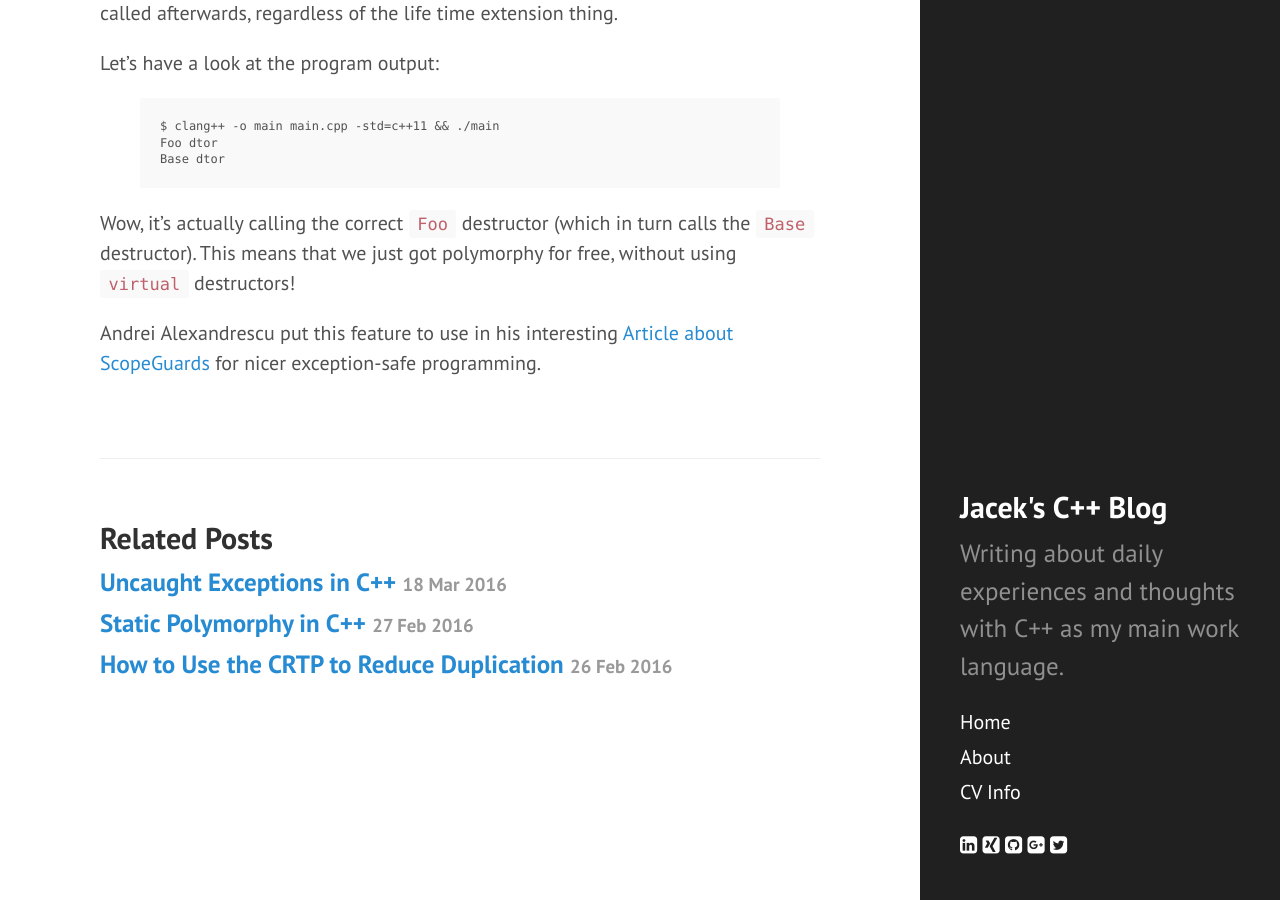
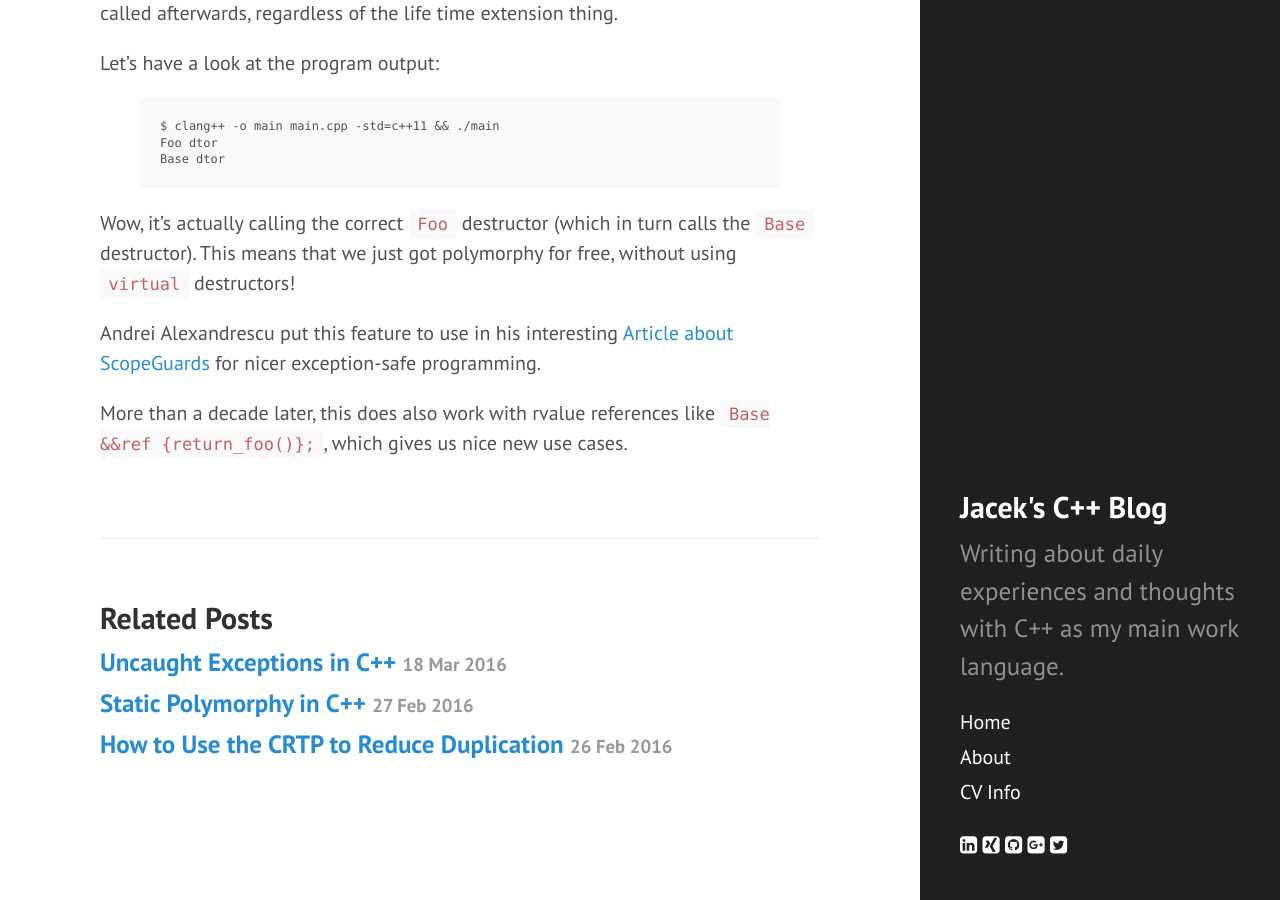
Before and after one commit to tfc/tfc.github.io, a Jekyll site: the page built from _posts/2016-03-23-const_reference_to_temporary_object.md, in a window 1280 px wide and 900 px high, scrolled down 2731 px. Built offline with Jekyll 4.4.1, drawn with Linux system fonts in a browser that asks for light colours; nearby versions of some CDN libraries; comment, search, counter and statistics services are not loaded.

Commit message:
Add rvalue references to last article

```diff
--- a/_posts/2016-03-23-const_reference_to_temporary_object.md
+++ b/_posts/2016-03-23-const_reference_to_temporary_object.md
@@ -119,3 +119,5 @@ Wow, it's actually calling the correct `Foo` destructor (which in turn calls the
 This means that we just got polymorphy for free, without using `virtual` destructors!
 
 Andrei Alexandrescu put this feature to use in his interesting [Article about ScopeGuards](http://www.drdobbs.com/cpp/generic-change-the-way-you-write-excepti/184403758) for nicer exception-safe programming.
+
+More than a decade later, this does also work with rvalue references like `Base &&ref {return_foo()};`, which gives us nice new use cases.
```
